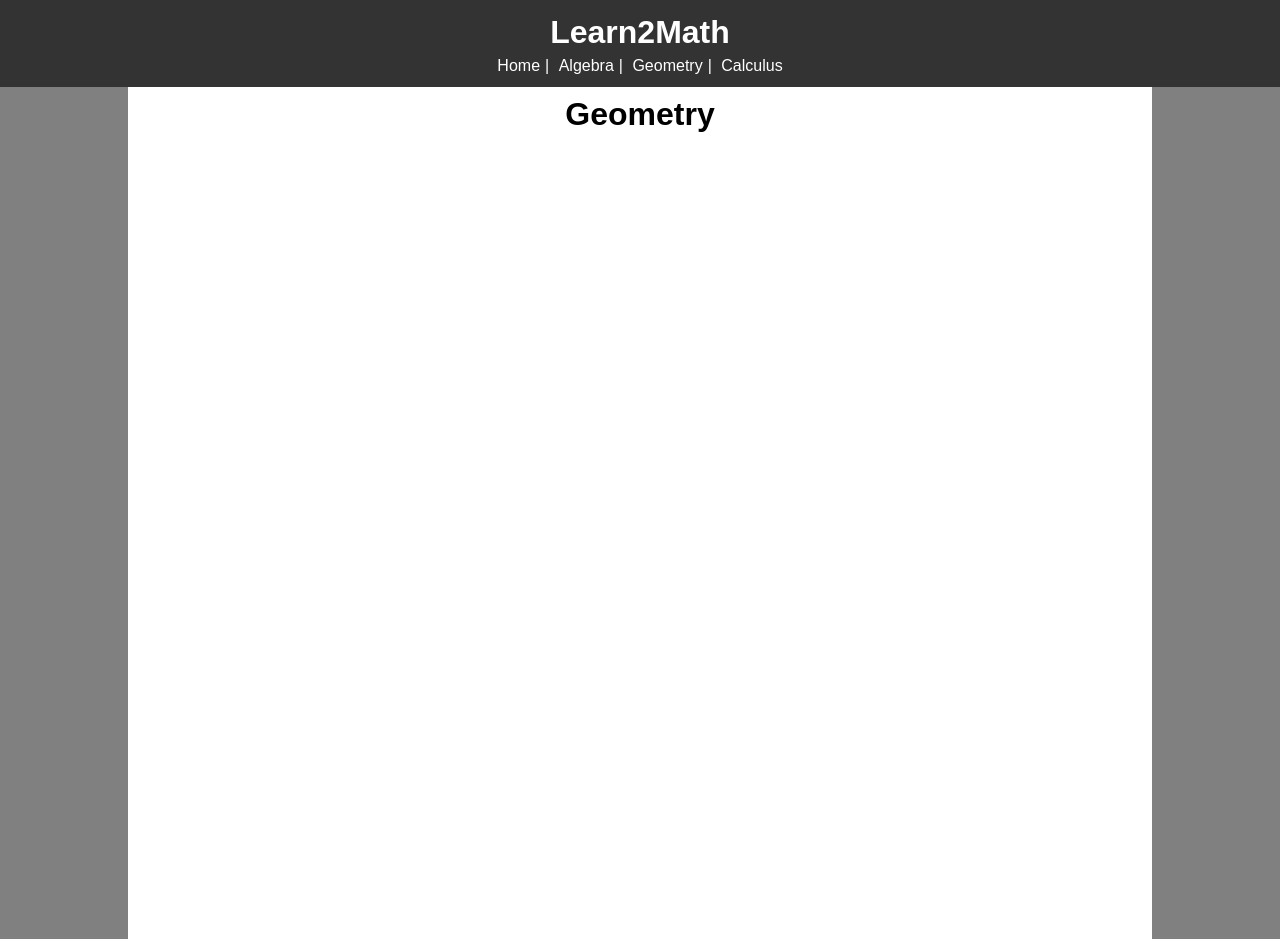
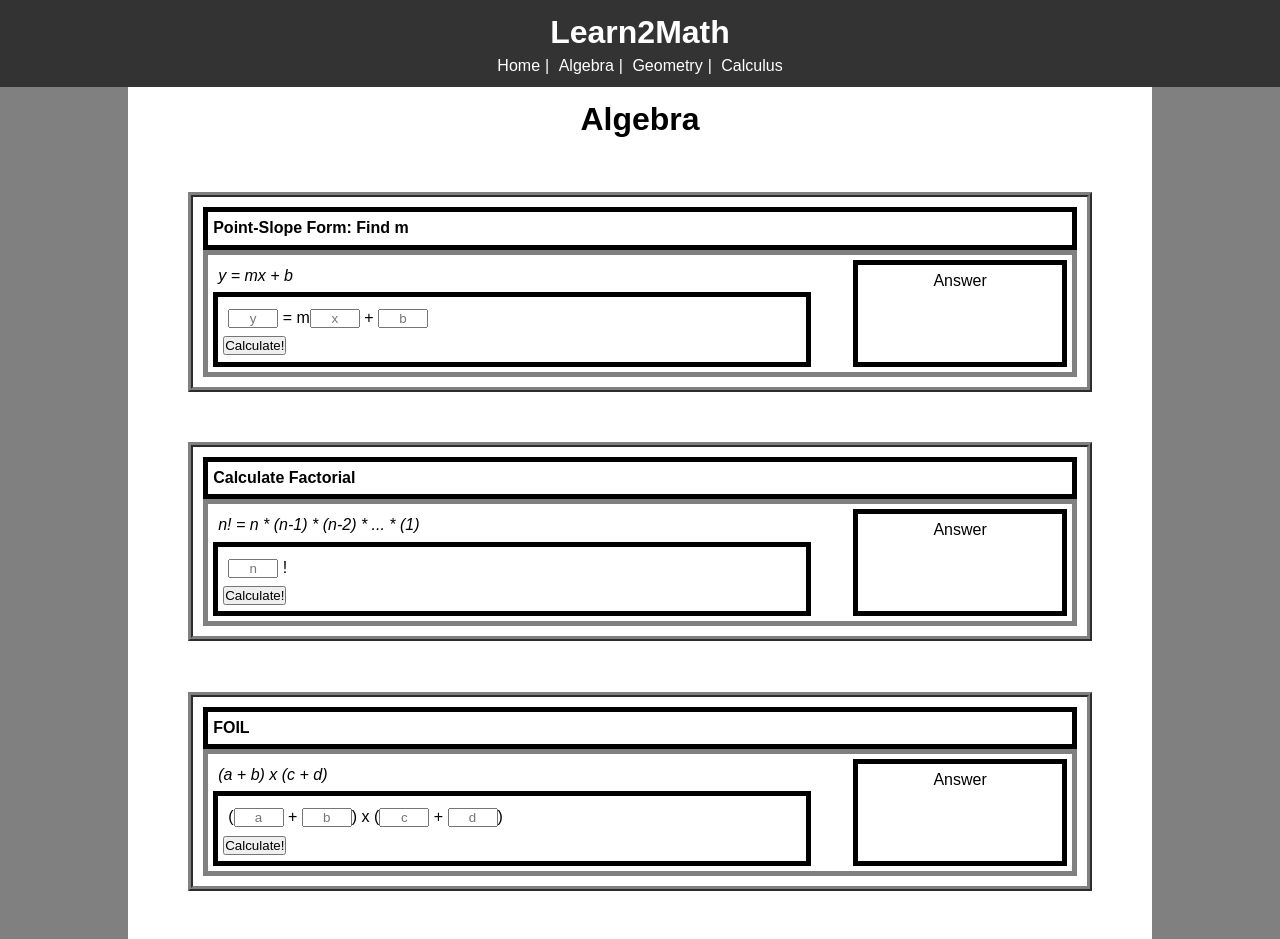
Before and after one commit to YinJayson/Comp484Final, a Vue app: page /#/algebra in a window 1280 px wide. Before the commit this address led to /#/geometry. Shown: the top 939 px of the page. Built offline with nearby package versions, Linux system fonts and the light colour scheme.

Commit message:
Added factorial, FOIL calculations

```diff
--- a/src/views/Algebra.vue
+++ b/src/views/Algebra.vue
@@ -18,6 +18,48 @@
         <div class="answer">
           <p>Answer</p>
           <p v-show="showAnswer1">{{answer1}}</p>
+        </div>
+      </div>
+    </div>
+
+    <div class="function-container">
+      <div class="name">
+        <p><b>Calculate Factorial</b></p>
+      </div>
+      <div class=form>
+        <div class="input-block">
+          <div class="formula">
+            <p><i>n! = n * (n-1) * (n-2) * ... * (1)</i></p>
+          </div>
+          <div class="input">
+            <div><p><input type="number" placeholder="n" v-model="n2"> !</p></div>
+            <button v-on:click='calc2'>Calculate!</button>
+          </div>
+        </div>
+        <div class="answer">
+          <p>Answer</p>
+          <p v-show="showAnswer2">{{answer2}}</p>
+        </div>
+      </div>
+    </div>
+
+    <div class="function-container">
+      <div class="name">
+        <p><b>FOIL</b></p>
+      </div>
+      <div class=form>
+        <div class="input-block">
+          <div class="formula">
+            <p><i>(a + b) x (c + d)</i></p>
+          </div>
+          <div class="input">
+            <div><p>(<input type="number" placeholder="a" v-model="a3"> + <input type="number" placeholder="b" v-model="b3">) x (<input type="number" placeholder="c" v-model="c3"> + <input type="number" placeholder="d" v-model="d3">)</p></div>
+            <button v-on:click='calc3'>Calculate!</button>
+          </div>
+        </div>
+        <div class="answer">
+          <p>Answer</p>
+          <p v-show="showAnswer3">{{answer3}}</p>
         </div>
       </div>
     </div>
@@ -63,11 +105,25 @@ export default {
   data() {
     return {
       /* Variables go here */
-      answer1: 0,
+      answer1: null,
       showAnswer1: false,
       y1: null,
       x1: null,
-      b1: null
+      b1: null,
+
+      answer2: null,
+      showAnswer2: false,
+      n2: null,
+
+      answer3: null,
+      showAnswer3: false,
+      a3: null,
+      b3: null,
+      c3: null,
+      d3: null,
+
+      temp1: null,
+      temp2: null
     };
   },
   methods: {
@@ -76,17 +132,41 @@ export default {
      * For whatever reason, you will need to reference your variables as this.variable
      */
     calc1() {
+      this.showAnswer1 = true;
       if (this.y1 == null || this.x1 == null || this.b1 == null) {
         this.answer1 = "One or more fields not given";
-        this.showAnswer1 = true;
       }
       else if (this.x == 0) {
         this.answer1 = "m can be anything";
-        this.showAnswer1 = true;
       }
       else {
         this.answer1 = "m = " + (this.y1 - this.b1) / this.x1;
-        this.showAnswer1 = true;
+      }
+    },
+    calc2() {
+      this.showAnswer2 = true;
+      if (this.n2 == null) {
+        this.answer2 = "One or more fields not given";
+      }
+      else if(this.n2 < 0) {
+        this.answer2 = "n cannot be negative";
+      }
+      else {
+        this.temp1 = 1;
+        for (this.temp2 = 2; this.temp2 <= this.n2; this.temp2++)
+        {
+          this.temp1 *= this.temp2;
+        }
+        this.answer2 = this.n2 + "! = " + this.temp1;
+      }
+    },
+    calc3() {
+      this.showAnswer3 = true;
+      if(this.a3 == null || this.b3 == null || this.c3 == null || this.d3 == null) {
+        this.answer3 = "One or more fields not given";
+      }
+      else {
+        this.answer3 = "(" + this.a3 + " + " + this.b3 + ") x (" + this.c3 + " + " + this.d3 + ") = " + (this.a3 * this.c3 + this.a3 * this.d3 + this.b3 * this.c3 + this.b3 * this.d3);
       }
     }
   }
@@ -99,6 +179,7 @@ export default {
  * If you want to change styling for the whole site, go to src/App.vue and go to the <style> tag
  */
 input {
-  width: 15%;
+  width: 50px;
+  text-align: center;
 }
 </style>
```
Lines whose indentation alone changed are shown as unchanged.
